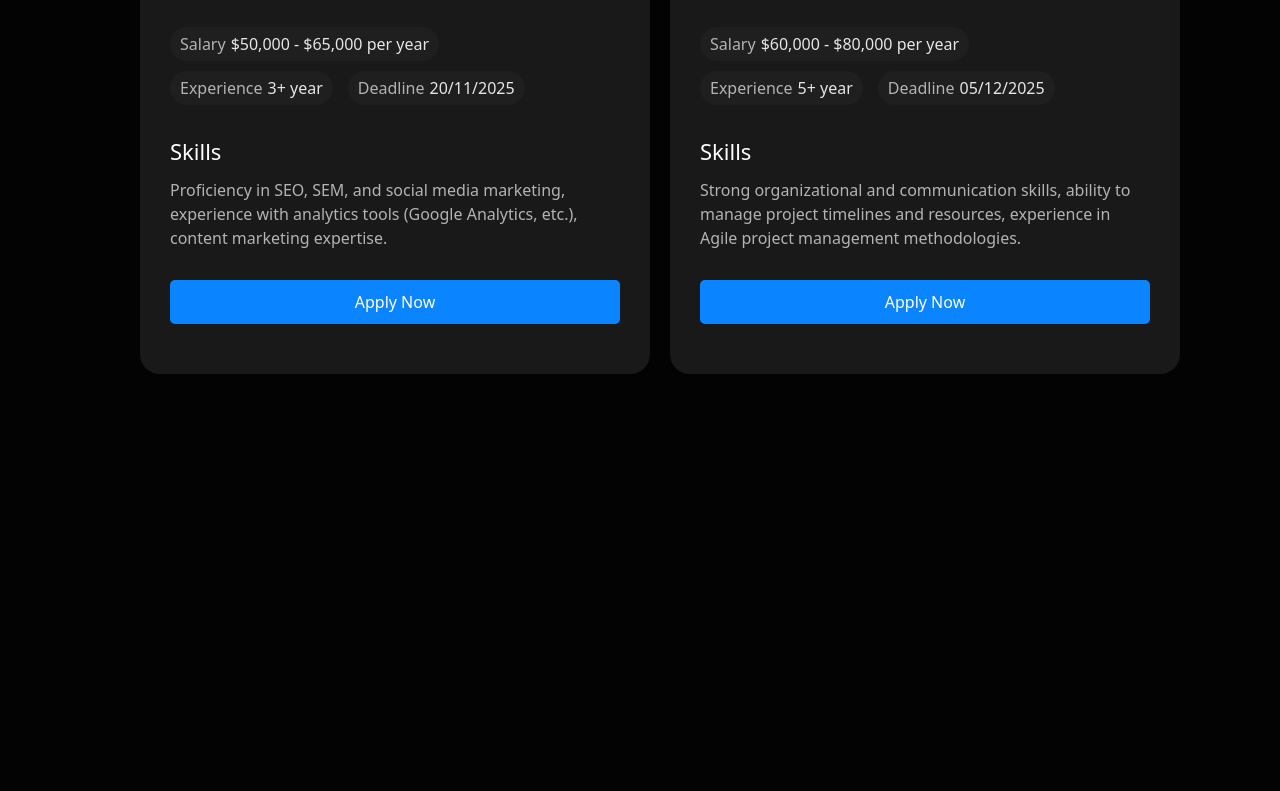
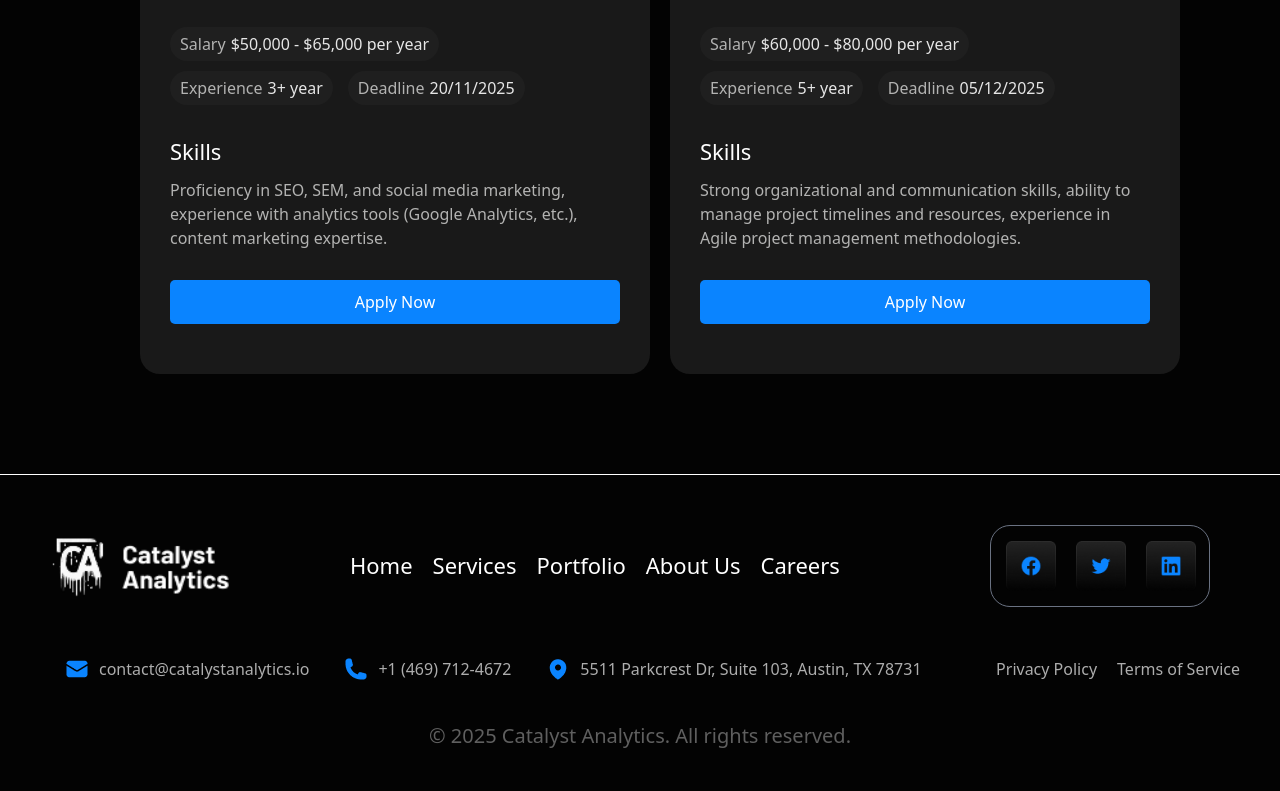
Before and after one commit to rxmnw/EXAM-WEEK-3, a website: page src/page4.html in a window 1280 px wide. Shown: the part 3855-4646 px from the top of the page. Before the commit the page ends 4329 px from the top, so only its background shows below. Drawn offline with Linux system fonts and the light colour scheme.

Commit message:
footer in page 4

```diff
--- a/src/page4.html
+++ b/src/page4.html
@@ -233,11 +233,63 @@
         </div>
     </section>
 
+</main>
+
+<hr class="pb-[50px]  ">
+
+
+<footer class="max-w-300 m-auto">
+
+<div class="flex gap-[120px] lg:flex lg:flex-row lg:justify-between items-center   text-[22px]">
+
+<img class="w-[190px] h-[80px] lg:block hidden" src="./Logo.png" alt="">
+
+<div class="hidden lg:flex gap-[20px]">
+    <p>Home</p>
+    <p>Services</p>
+    <p>Portfolio</p>
+    <p>About Us</p>
+    <p>Careers</p>
+</div>
+
+<div class=" border rounded-[20px] border-gray-500 w-[90%] lg:w-[220px] p-[25px] m-auto  lg:p-[15px] flex justify-around lg:gap-[20px]">
+    <img class="lg:w-[50px]  lg:h-[50px]" src="./facebook.png" alt="">
+    <img class="w-[50px] h-[50px]" src="./twitter.png" alt="">
+    <img class="w-[50px] h-[50px]" src="./IN.png" alt="">
+</div>
+
+</div>
+
+<div class="text-[#adadad]  flex justify-between mt-[50px]  ">
+
+<div class="flex flex-col gap-[20px] ml-[25px] lg:flex lg:flex-row lg:gap-[35px]">
+<div class="flex gap-[10px] items-center">
+    <img src="./Icon.png" alt="">
+    <p>contact@catalystanalytics.io</p>
+</div>
+<div class="flex gap-[10px] items-center">
+    <img src="./Icon (1).png" alt="">
+    <p>+1 (469) 712-4672</p>
+</div>
+<div class="flex gap-[10px] items-center">
+    <img src="./Icon (2).png" alt="">
+    <p>5511 Parkcrest Dr, Suite 103, Austin, TX 78731</p>
+</div>
+
+
+</div>
+<div class="hidden lg:flex gap-[20px]">
+    <p>Privacy Policy</p>
+    <p>Terms of Service</p>
+</div>
+
+</div>
+<p class="text-[#5f5f5f] flex justify-center mt-[40px] pb-[40px] text-[20px] text-center lg:text-start">© 2025 Catalyst Analytics. All rights reserved.</p>
+
+</footer>
 
 
 
 
-
-</main>
 </body>
 </html>
```
